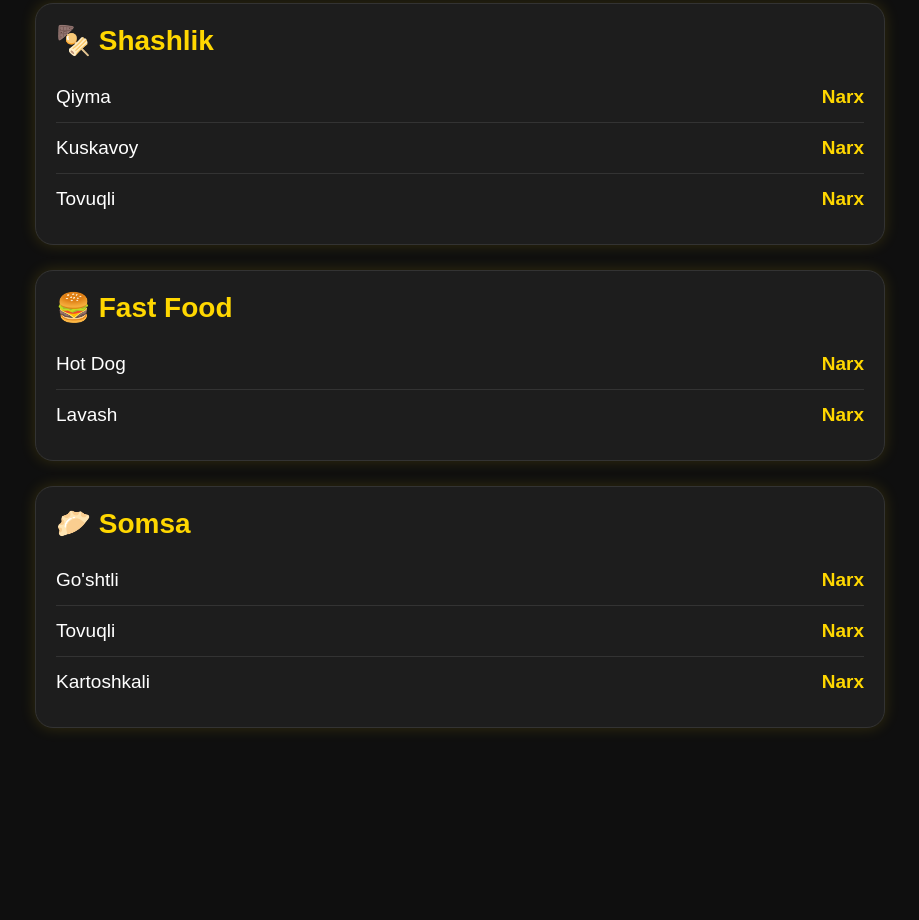
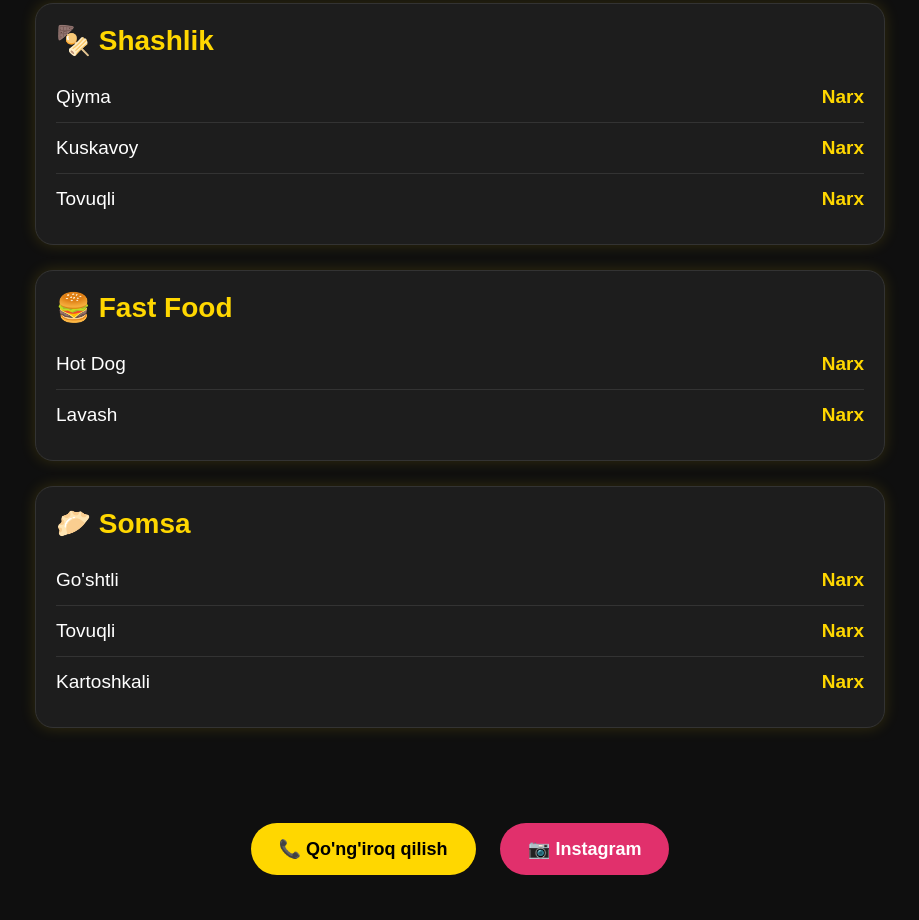
Before and after one commit to isomidinakbaraliyev-svg/terrassa-menu, a plain HTML site: page index.html in a window 1280 px wide. Shown: the part 1173-2093 px from the top of the page, without its empty margins (180-1099 px from the left). Before the commit the page ends 1951 px from the top, so only its background shows below. Drawn offline with Linux system fonts and the light colour scheme.

Commit message:
Add files via upload

```diff
--- a/index.html
+++ b/index.html
@@ -1,4 +1,3 @@
-
 <!DOCTYPE html>
 <html lang="uz">
 <head>
@@ -7,7 +6,6 @@
 <title>TERRASSA KAFE</title>
 
 <style>
-
 *{
 margin:0;
 padding:0;
@@ -88,7 +86,6 @@ font-weight:bold;
 border:none;
 }
 
-
 .logo:hover{
 transform:scale(1.05);
 transition:.3s;
@@ -99,20 +96,15 @@ transform:translateY(-5px);
 transition:.3s;
 box-shadow:0 0 25px rgba(255,215,0,.35);
 }
-
 </style>
 
 </head>
 <body>
 
 <div class="header">
-
 <img src="terrassa_logo.png" class="logo">
-
 <h1>TERRASSA KAFE</h1>
-
 <p>🍽️ PREMIUM MENU</p>
-
 </div>
 
 <div class="container">
@@ -126,11 +118,9 @@ box-shadow:0 0 25px rgba(255,215,0,.35);
 <div class="item"><span>Mastava</span><span class="price">Narx</span></div>
 <div class="item"><span>Chuchvara</span><span class="price">Narx</span></div>
 <div class="item"><span>Uyg'urcha Lag'mon</span><span class="price">Narx</span></div>
-
 </div>
 
 <div class="card">
-
 <h2>🍛 Ikkinchi taom</h2>
 
 <div class="item"><span>Toshkent To'y oshi</span><span class="price">Narx</span></div>
@@ -139,11 +129,7 @@ box-shadow:0 0 25px rgba(255,215,0,.35);
 <div class="item"><span>Bifstrogan</span><span class="price">Narx</span></div>
 <div class="item"><span>Gulyash</span><span class="price">Narx</span></div>
 <div class="item"><span>Manti</span><span class="price">Narx</span></div>
-
-</div>
-
-<div class="card">
-
+</div><div class="card">
 <h2>🍢 Shashlik</h2>
 
 <div class="item"><span>Qiyma</span><span class="price">Narx</span></div>
@@ -153,7 +139,6 @@ box-shadow:0 0 25px rgba(255,215,0,.35);
 </div>
 
 <div class="card">
-
 <h2>🍔 Fast Food</h2>
 
 <div class="item"><span>Hot Dog</span><span class="price">Narx</span></div>
@@ -162,7 +147,6 @@ box-shadow:0 0 25px rgba(255,215,0,.35);
 </div>
 
 <div class="card">
-
 <h2>🥟 Somsa</h2>
 
 <div class="item"><span>Go'shtli</span><span class="price">Narx</span></div>
@@ -173,5 +157,20 @@ box-shadow:0 0 25px rgba(255,215,0,.35);
 
 </div>
 
+<div style="text-align:center;padding:35px 20px;">
+
+<a href="tel:+998971877080"
+style="display:inline-block;background:#FFD700;color:#000;padding:15px 28px;border-radius:50px;text-decoration:none;font-size:18px;font-weight:bold;margin:10px;">
+📞 Qo'ng'iroq qilish
+</a>
+
+<a href="https://www.instagram.com/terrassakafe?igsh=ZnZ6Ym5vNWd1aDJl"
+target="_blank"
+style="display:inline-block;background:#E1306C;color:white;padding:15px 28px;border-radius:50px;text-decoration:none;font-size:18px;font-weight:bold;margin:10px;">
+📷 Instagram
+</a>
+
+</div>
+
 </body>
 </html>
```
